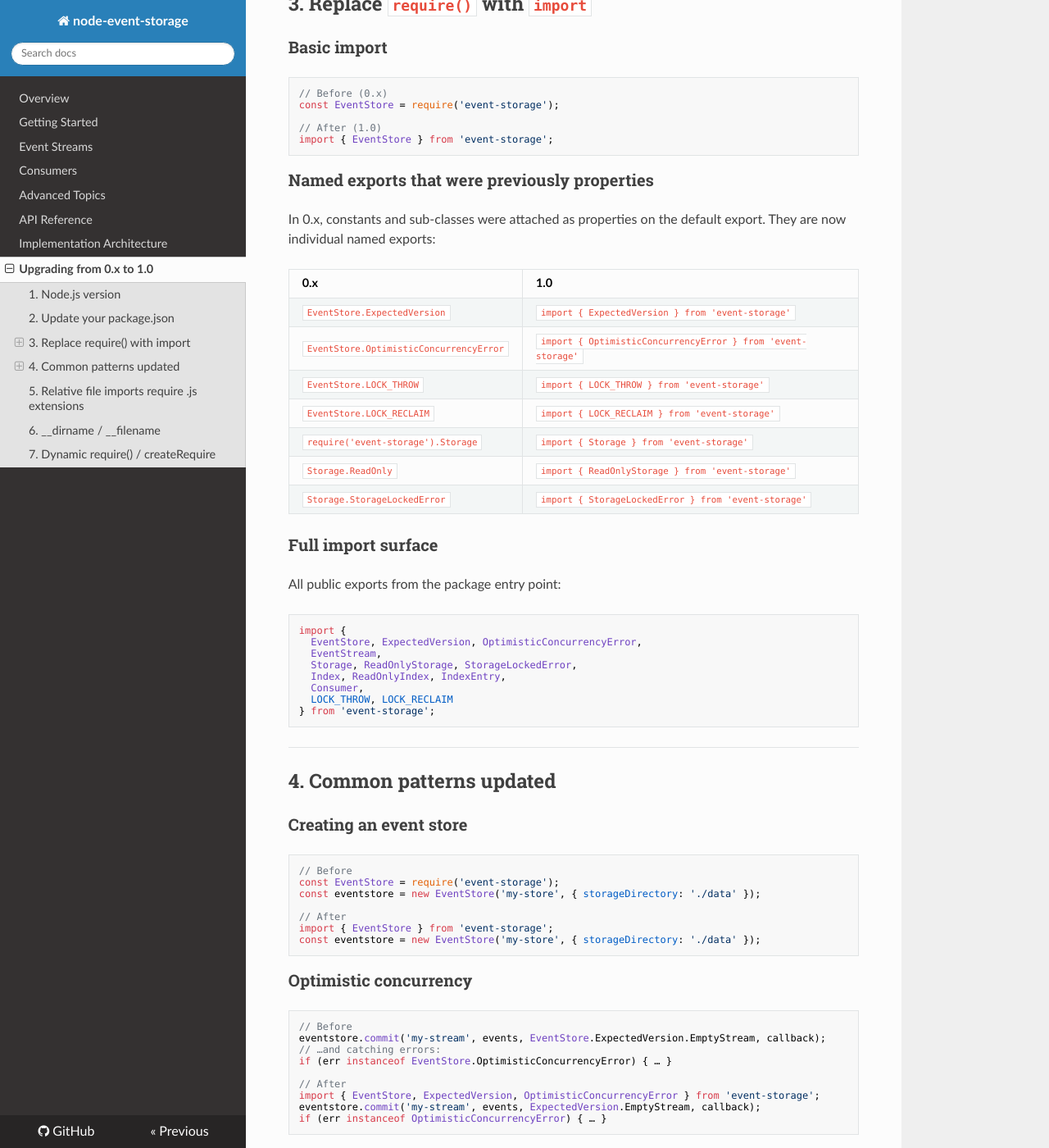
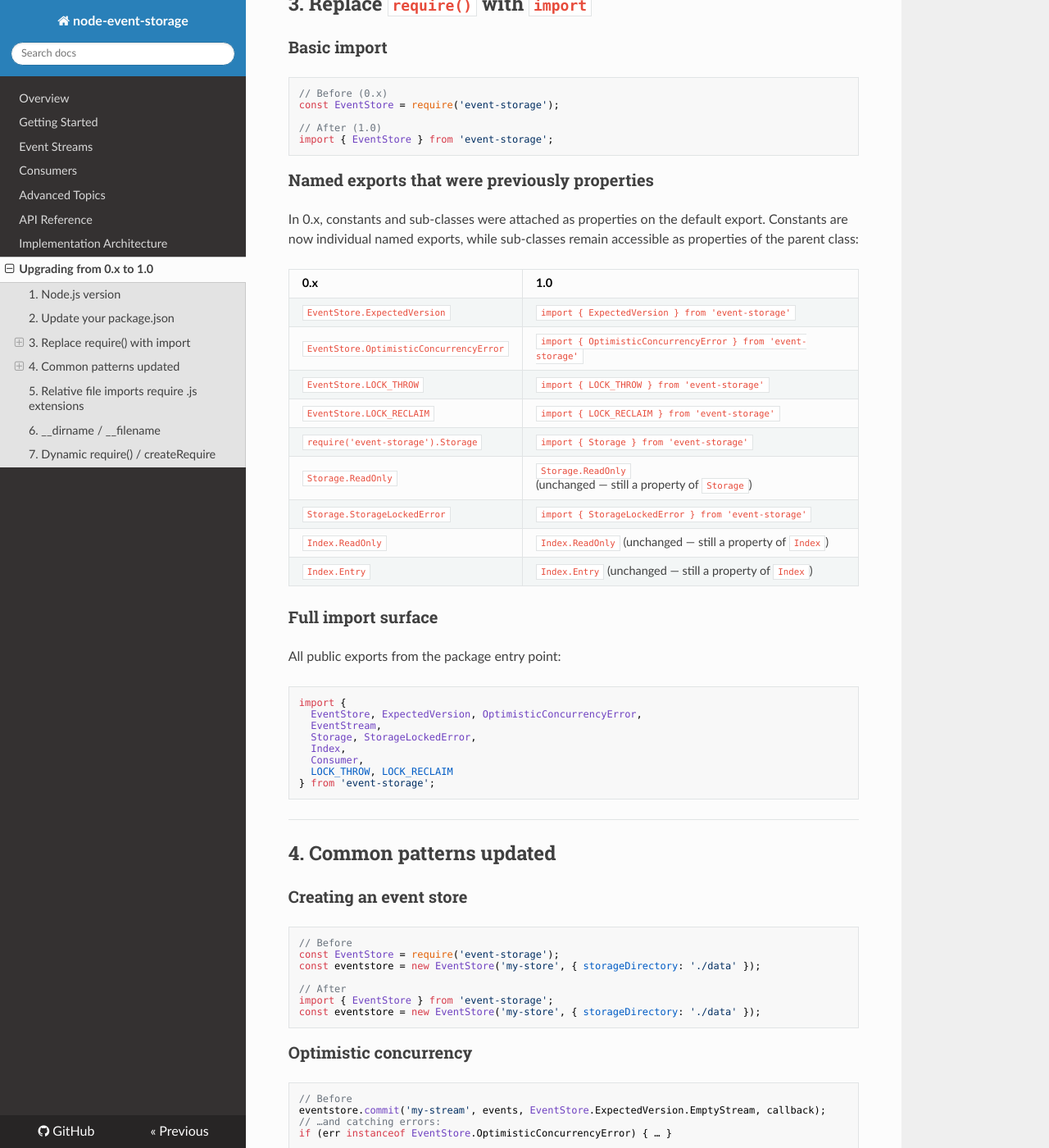
Before and after one commit to albe/node-event-storage, an MkDocs documentation site: the page built from docs/upgrading.md, in a window 1280 px wide and 1400 px high, scrolled down 775 px. Shown: the whole window at 82% size. Built offline with MkDocs 1.6.1, drawn with Linux system fonts in a browser that asks for light colours; nearby versions of some CDN libraries; some of the changed text lies outside the part shown.

Commit message:
feat: restore CJS-compatible namespace (Storage.ReadOnly, Index.ReadOnly, Index.Entry, Partition.ReadOnly) as static class properties
Agent-Logs-Url: https://github.com/albe/node-event-storage/sessions/31ac31a4-95a5-4202-8cc4-168f02c97125

Co-authored-by: albe <4259532+albe@users.noreply.github.com>

````diff
--- a/docs/upgrading.md
+++ b/docs/upgrading.md
@@ -42,7 +42,7 @@ import { EventStore } from 'event-storage';
 
 ### Named exports that were previously properties
 
-In 0.x, constants and sub-classes were attached as properties on the default export. They are now individual named exports:
+In 0.x, constants and sub-classes were attached as properties on the default export. Constants are now individual named exports, while sub-classes remain accessible as properties of the parent class:
 
 | 0.x | 1.0 |
 |-----|-----|
@@ -51,8 +51,10 @@ In 0.x, constants and sub-classes were attached as properties on the default exp
 | `EventStore.LOCK_THROW` | `import { LOCK_THROW } from 'event-storage'` |
 | `EventStore.LOCK_RECLAIM` | `import { LOCK_RECLAIM } from 'event-storage'` |
 | `require('event-storage').Storage` | `import { Storage } from 'event-storage'` |
-| `Storage.ReadOnly` | `import { ReadOnlyStorage } from 'event-storage'` |
+| `Storage.ReadOnly` | `Storage.ReadOnly` (unchanged — still a property of `Storage`) |
 | `Storage.StorageLockedError` | `import { StorageLockedError } from 'event-storage'` |
+| `Index.ReadOnly` | `Index.ReadOnly` (unchanged — still a property of `Index`) |
+| `Index.Entry` | `Index.Entry` (unchanged — still a property of `Index`) |
 
 ### Full import surface
 
@@ -62,8 +64,8 @@ All public exports from the package entry point:
 import {
   EventStore, ExpectedVersion, OptimisticConcurrencyError,
   EventStream,
-  Storage, ReadOnlyStorage, StorageLockedError,
-  Index, ReadOnlyIndex, IndexEntry,
+  Storage, StorageLockedError,
+  Index,
   Consumer,
   LOCK_THROW, LOCK_RECLAIM
 } from 'event-storage';
@@ -121,9 +123,11 @@ const eventstore = new EventStore('my-store', {
 // Before
 const Storage = require('event-storage').Storage;
 const ReadOnlyStorage = Storage.ReadOnly;
+const store = new ReadOnlyStorage('mystore', { dataDirectory: './data' });
 
 // After
-import { Storage, ReadOnlyStorage } from 'event-storage';
+import { Storage } from 'event-storage';
+const store = new Storage.ReadOnly('mystore', { dataDirectory: './data' });
 ```
 
 ### Custom serialization / compression
--- a/index.js
+++ b/index.js
@@ -1,5 +1,5 @@
 export { default as EventStore, ExpectedVersion, OptimisticConcurrencyError, LOCK_THROW, LOCK_RECLAIM } from './src/EventStore.js';
 export { default as EventStream } from './src/EventStream.js';
-export { default as Storage, ReadOnly as ReadOnlyStorage, StorageLockedError } from './src/Storage.js';
-export { default as Index, ReadOnly as ReadOnlyIndex, Entry as IndexEntry } from './src/Index.js';
+export { default as Storage, StorageLockedError } from './src/Storage.js';
+export { default as Index } from './src/Index.js';
 export { default as Consumer } from './src/Consumer.js';
````
Also changed, not shown: 4 other files.
